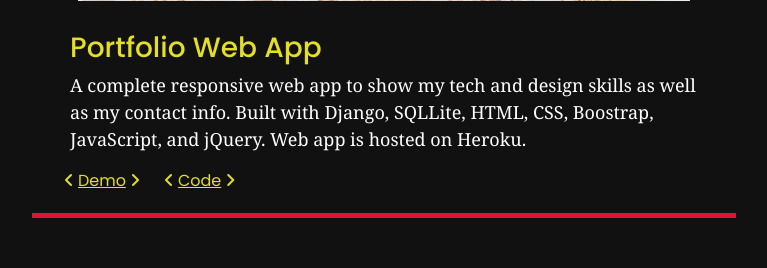
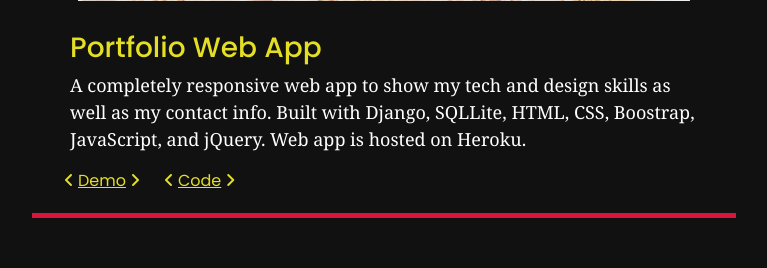
Before and after one commit to thao97py/djanggo-portflio-web-app, a Django app: page /projects in a window 1280 px wide. Shown: the part 2204-2472 px from the top of the page, without its empty margins (256-1023 px from the left). Run offline with Django 3.2, Linux system fonts and the light colour scheme; some libraries are stand-ins or nearby versions.

Commit message:
Update projects.html
fixed English mistake

```diff
--- a/templates/projects.html
+++ b/templates/projects.html
@@ -75,7 +75,7 @@
           </div>
           <div class="projectInfo">
             <h3>Portfolio Web App</h3>
-            <p>A complete responsive web app to show my tech and design skills as well as my contact info. Built with Django, SQLLite, HTML, CSS, Boostrap, JavaScript, and jQuery. Web app is hosted on Heroku.</p>
+            <p>A completely responsive web app to show my tech and design skills as well as my contact info. Built with Django, SQLLite, HTML, CSS, Boostrap, JavaScript, and jQuery. Web app is hosted on Heroku.</p>
           </div>
           <div class="projectDemo d-flex justify-content-start">
             <a href="/" class="mx-3" >
```
